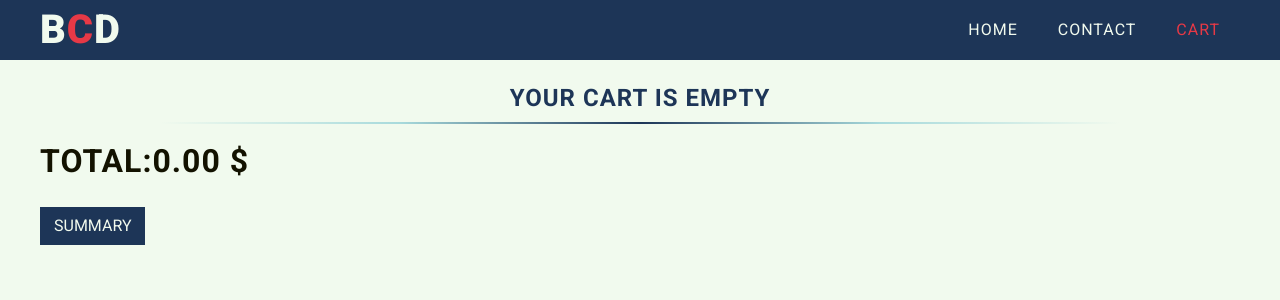
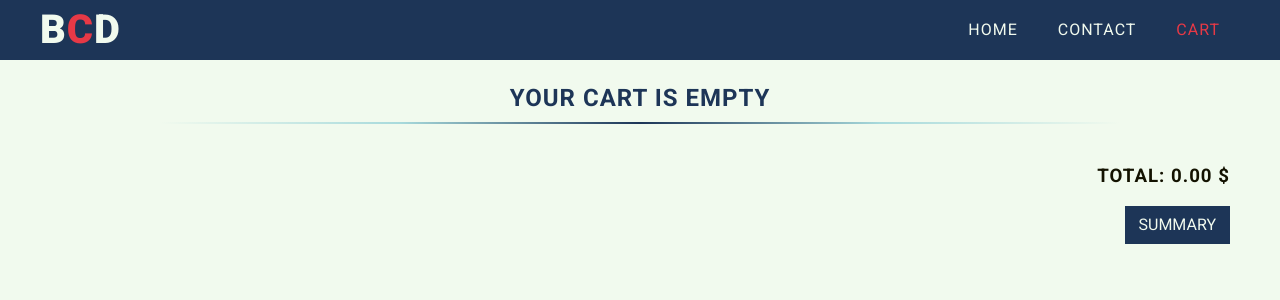
Before and after one commit to Zyar3k/online_shop_bcd--2022, a React (Create React App) app in the folder client/: page /cart in a window 1280 px wide. Shown: the top 300 px of the page. Built offline with nearby package versions, Linux system fonts and the light colour scheme.

Commit message:
Add rwd to cart

```diff
--- a/client/src/components/Cart/Cart.jsx
+++ b/client/src/components/Cart/Cart.jsx
@@ -83,10 +83,12 @@ const Cart = (props) => {
             minusProduct={minusProduct}
           />
         ))}
-        <h1>TOTAL:{total.toFixed(2)} $ </h1>
-        <button className="btn btn__success" onClick={handleClick}>
-          Summary
-        </button>
+        <section className="cartTotal">
+          <h3 className="cartTotal__total">TOTAL: {total.toFixed(2)} $ </h3>
+          <button className="btn btn__success" onClick={handleClick}>
+            Summary
+          </button>
+        </section>
       </div>
     </section>
   );
--- a/client/src/components/Cart/Cart.scss
+++ b/client/src/components/Cart/Cart.scss
@@ -1,4 +1,15 @@
 @import "../../styles/global.scss";
+
+.cartTotal {
+  padding: 10px;
+  display: flex;
+  flex-direction: column;
+  align-items: end;
+
+  &__total {
+    padding: 16px 0;
+  }
+}
 
 .cartItem {
   display: flex;
@@ -40,3 +51,25 @@
     }
   }
 }
+
+@media (max-width: 767px) {
+  .cartItem {
+    flex-wrap: wrap;
+    &__img,
+    &__price {
+      width: 20%;
+      height: unset;
+    }
+    &__name {
+      width: 60%;
+    }
+    &__price,
+    &__name {
+      padding: 6px;
+    }
+    &__actions {
+      width: 100%;
+      justify-content: end;
+    }
+  }
+}
```
